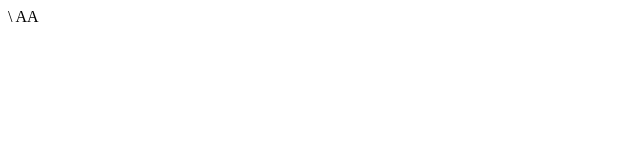
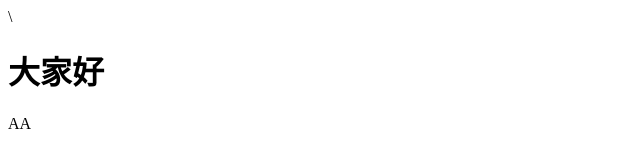
Before and after one commit to shumiku/RWD, a plain HTML site: page index.html in a window 1280 px wide. Shown: the whole page, without its empty margins (0-640 px from the left). Drawn offline with Linux system fonts and the light colour scheme.

Commit message:
Add files via upload

```diff
--- a/index.html
+++ b/index.html
@@ -1,5 +1,8 @@
 <!DOCTYPE html>\
 <html>
+    <h1>
+        大家好
+    </h1>
 <body>
     AA
 </body>
```
